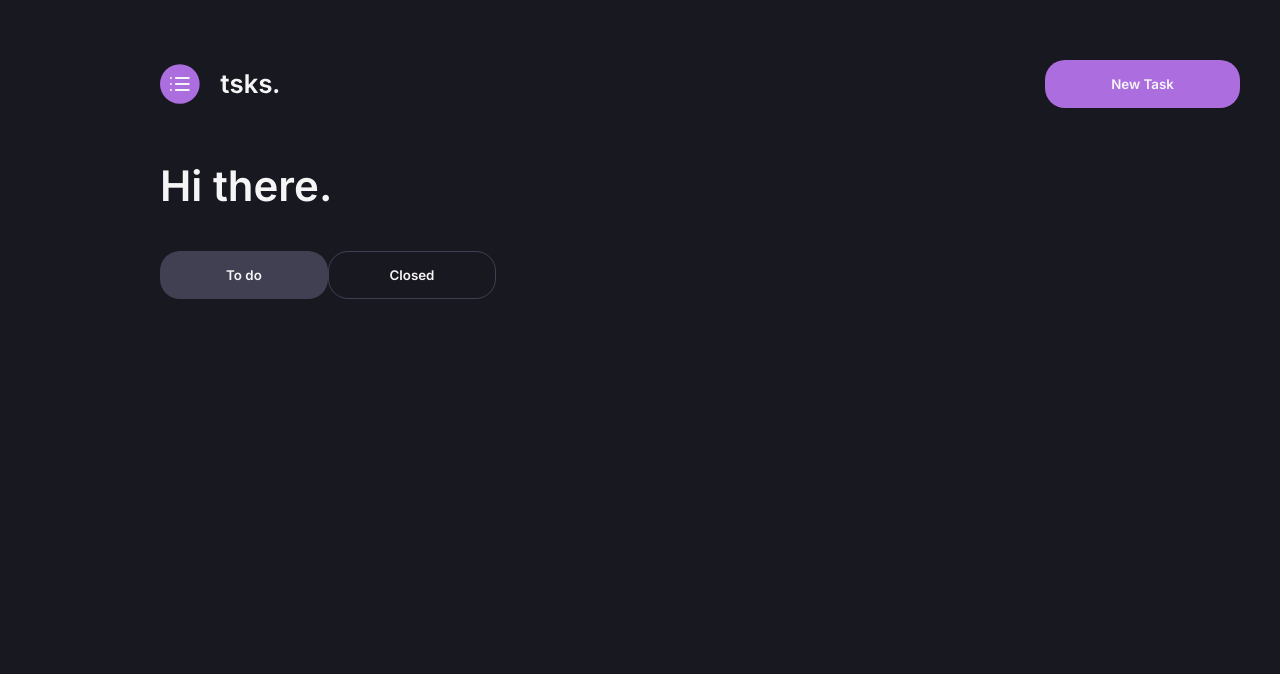
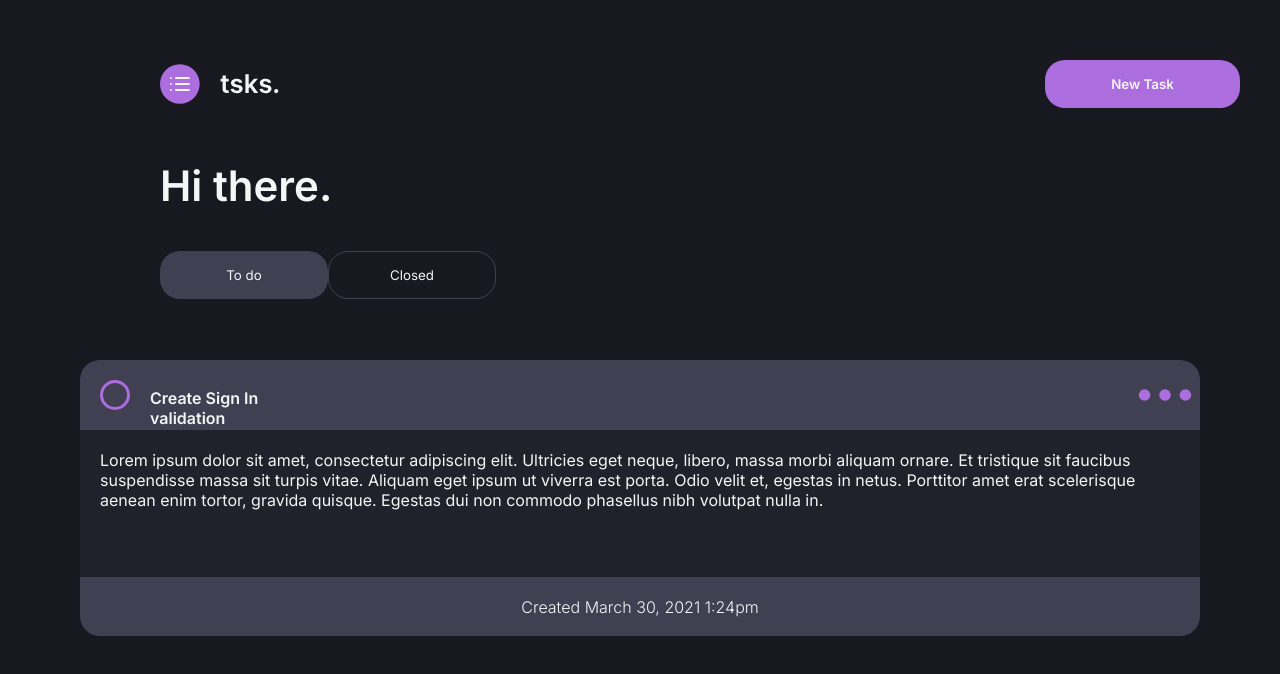
Before and after one commit to amandaduuaarte/ToDoList-ReactJS, a React (Create React App) app: page / in a window 1280 px wide. Shown: the top 674 px of the page. Built offline with nearby package versions, Linux system fonts and the light colour scheme.

Commit message:
Creating taks component

```diff
--- a/public/index.html
+++ b/public/index.html
@@ -4,7 +4,7 @@
     <meta charset="utf-8" />
     <link rel="icon" href="%PUBLIC_URL%/favicon.ico" />
     <meta name="viewport" content="width=device-width, initial-scale=1" />
-    <link href="https://fonts.googleapis.com/css2?family=Inter:wght@600&display=swap" rel="stylesheet">
+    <link href="https://fonts.googleapis.com/css2?family=Inter:wght@300;400;600&display=swap" rel="stylesheet">
     <meta
       name="description"
       content="Web site created using create-react-app"
--- a/src/App.tsx
+++ b/src/App.tsx
@@ -1,6 +1,7 @@
 import {GlobalStyle} from './style/globalStyle';
 import {Header} from './components/Header/index';
 import {Buttons} from './components/Buttons/index';
+import {Task} from './components/Taks/index';
 
 function App() {
   return (
@@ -8,6 +9,7 @@ function App() {
     <GlobalStyle/>
     <Header/>
     <Buttons/>
+    <Task/>
     </>
   );
 }
--- /dev/null
+++ b/src/components/Taks/index.tsx
@@ -0,0 +1,28 @@
+import {Contatiner} from './style'
+import Icon from '../../assets/imgs/Rectangle.svg';
+import dotIcon from '../../assets/imgs/DotIcon.svg';
+
+export function Task (){
+  return(
+    <Contatiner>
+      <div>
+        <head>
+          <img src={Icon} alt="RectangleIcon" />
+          <h2>Create Sign In validation</h2>
+          <img src={dotIcon} alt="icon"/>
+        </head>
+        <main>
+          <p>Lorem ipsum dolor sit amet, consectetur adipiscing elit.
+             Ultricies eget neque, libero, massa morbi aliquam ornare.
+             Et tristique sit faucibus suspendisse massa sit turpis vitae.
+             Aliquam eget ipsum ut viverra est porta. Odio velit et, egestas in netus.
+             Porttitor amet erat scelerisque  aenean enim tortor, gravida quisque.
+             Egestas dui non commodo phasellus nibh volutpat nulla in. </p>
+        </main>
+        <footer>
+          <p>Created March 30, 2021 1:24pm</p>
+        </footer>
+      </div>
+    </Contatiner>
+  )
+}
--- /dev/null
+++ b/src/components/Taks/style.ts
@@ -0,0 +1,69 @@
+import styled from 'styled-components'
+
+export const Contatiner = styled.div`
+  display:flex;
+  justify-content:center;
+  margin: 3.813rem 0 11.063rem 0 ;
+
+
+  div{
+    display:flex;
+    flex-direction:column;
+    justify-content:center;
+    width:70rem;
+    height:17.25rem;
+    border-radius:1.25rem;
+
+
+    head{
+      display:flex;
+      flex-direction:row;
+      height: 4.375rem;
+      background:var(--gray-750);
+
+      border-top-left-radius:1.25rem;
+      border-top-right-radius:1.25rem;
+
+      img:first-child{
+        height:1.875rem;
+        width: 1.875rem;
+       margin:1.25rem;
+      }
+
+      h2{
+        font-family: 'Inter', sans-serif;
+        font-weight: 600;
+        font-size:1rem;
+        color:var(--gray-50);
+        align-self:start;
+        padding: 1.75rem 0;
+      }
+
+      img{
+        margin-left:50rem;
+      }
+    }
+
+    main{
+      height: 9.188rem;
+      text-align:start;
+      background: var(--gray-900);
+      color:var(--gray-50);
+      font-family: 'Inter', sans-serif;
+      font-weight: 400;
+      padding:1.25rem ;
+    }
+
+    footer{
+      height:3.688rem;
+      color:var(--gray-50);
+      background:var(--gray-750);
+      text-align:center;
+      padding:1.25rem 0;
+      font-family: 'Inter', sans-serif;
+      font-weight:300;
+      border-bottom-left-radius:1.25rem;
+      border-bottom-right-radius:1.25rem;
+    }
+  }
+`;
```
Also changed, not shown: src/assets/imgs/DotIcon.svg (added), src/assets/imgs/Rectangle.svg (added).
